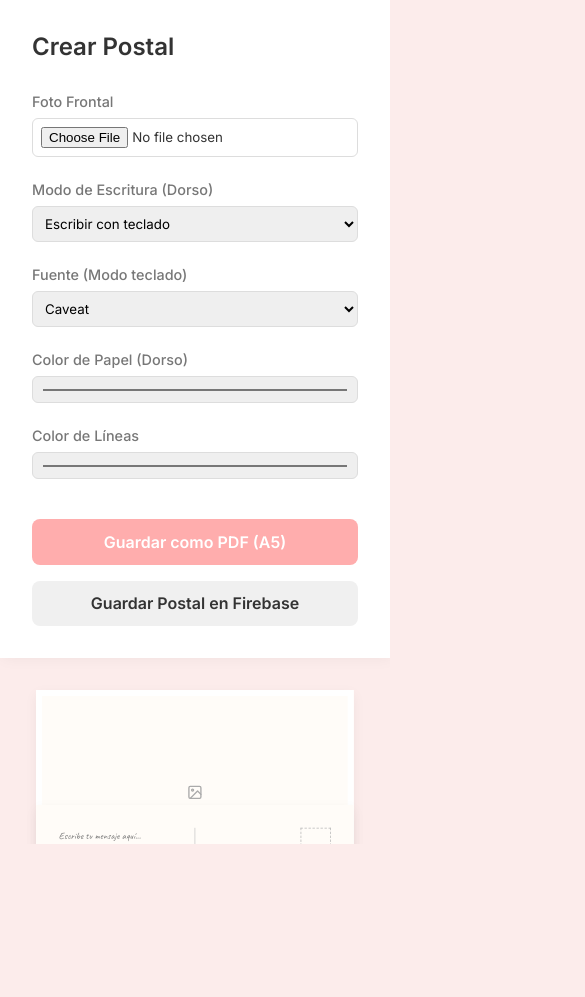
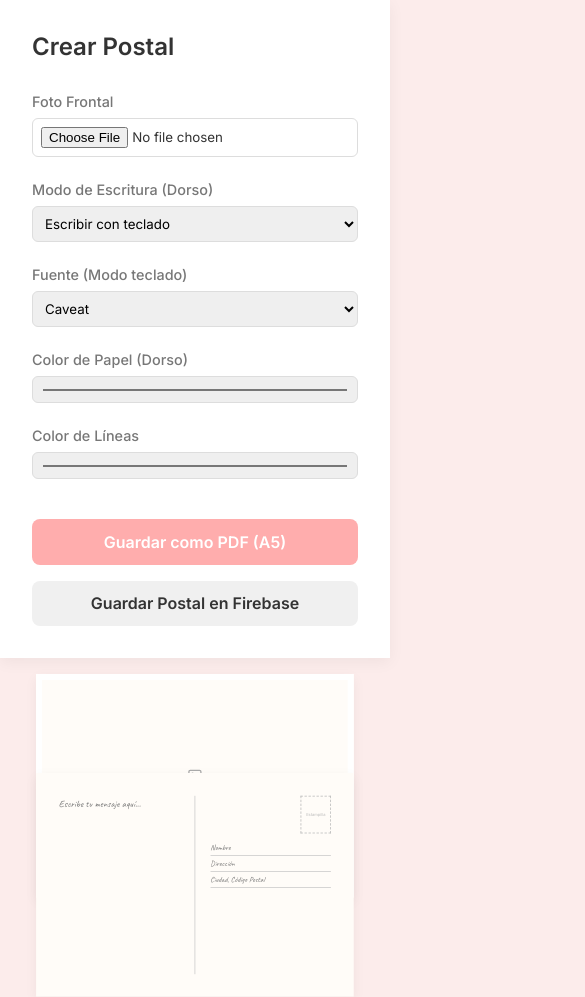
Before and after one commit to nicop-exe/PostalApp, a website built with Vite: page index.html in a window 390 px wide. Shown: the whole page, 585 px wide, since content can reach past the window. Before the commit the page ends 844 px from the top, so only its background shows below. Built offline with nearby package versions, Linux system fonts and the light colour scheme; some packages are replaced by stand-ins of ours.

Commit message:
Fix mobile responsive view by removing overflow constraints

```diff
--- a/src/style.css
+++ b/src/style.css
@@ -33,7 +33,6 @@ body {
   font-family: 'Inter', 'Poppins', sans-serif;
   background-color: var(--bg-color);
   color: var(--text-dark);
-  display: flex;
   min-height: 100vh;
 }
 
@@ -62,12 +61,14 @@ body {
 @media (max-width: 900px) {
   #app {
     flex-direction: column;
-    overflow-y: auto;
+    height: auto;
+    overflow: visible;
   }
 
   .controls-panel {
     width: 100%;
     overflow-y: visible;
+    box-shadow: 0 4px 15px rgba(0, 0, 0, 0.05);
   }
 }
 
@@ -141,6 +142,13 @@ button:hover {
   background-color: var(--bg-color);
 }
 
+@media (max-width: 900px) {
+  .preview-area {
+    overflow-y: visible;
+    padding: 1rem;
+  }
+}
+
 /* Export Container (holds the postcards) */
 #export-container {
   display: flex;
@@ -148,6 +156,12 @@ button:hover {
   gap: 2rem;
   /* space between front and back */
   align-items: center;
+}
+
+@media (max-width: 900px) {
+  #export-container {
+    gap: 1rem;
+  }
 }
 
 .postcard {
```
